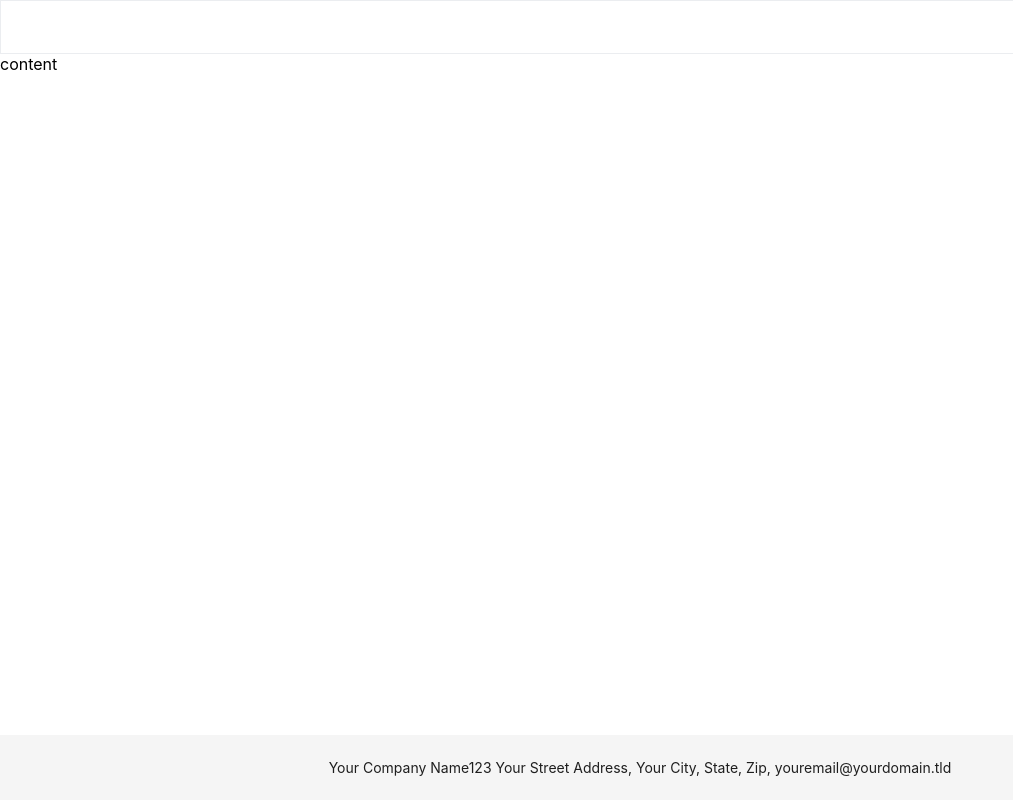
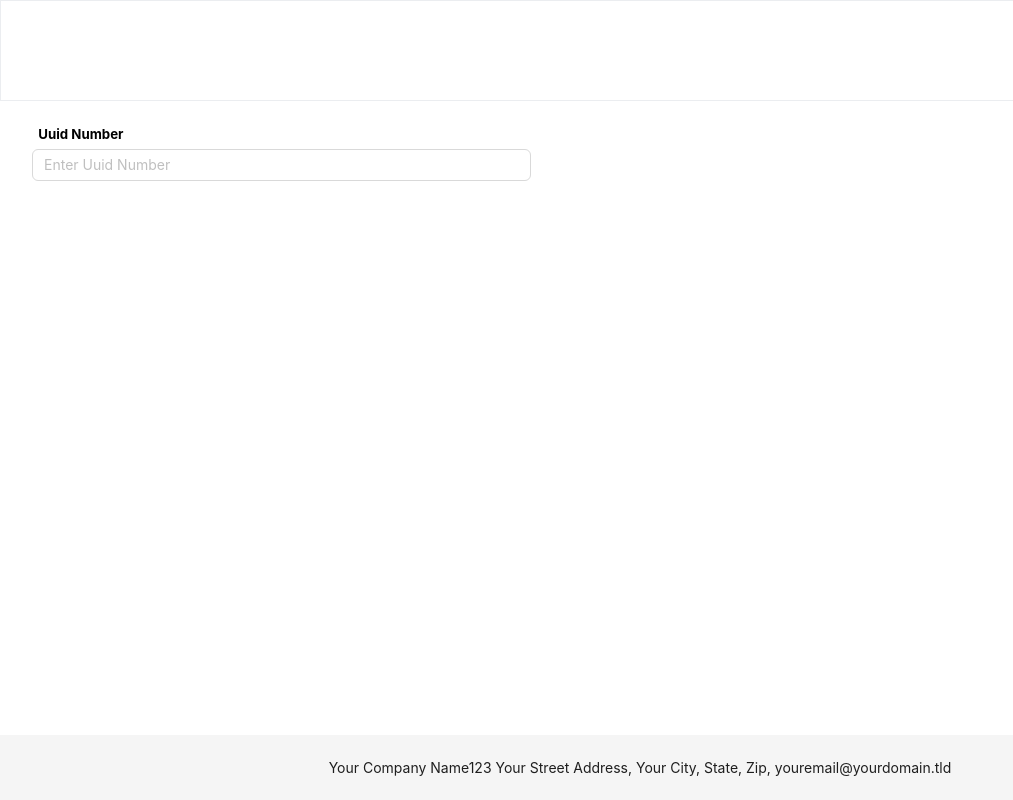
Before and after one commit to OpenNyAI/Jugalbandi-api-frontend, a React (Create React App) app: page / in a window 1280 px wide. Shown: the whole page, without its empty margins (0-1013 px from the left). Built offline with nearby package versions, Linux system fonts and the light colour scheme.

Commit message:
[Priya] Add. Uuid Number input field

```diff
--- a/src/App.css
+++ b/src/App.css
@@ -1,9 +1,4 @@
-.App-footer{
-  position: fixed;
-  left: 0;
-  bottom: 0;
-  width: 100%;
-  background-color: red;
-  color: white;
-  text-align: center;
+.Uuid-div{
+    margin-top: 2%;
+    margin-left: 2.5%;
 }
--- a/src/App.js
+++ b/src/App.js
@@ -1,17 +1,30 @@
-import React from 'react';
+import React, { useState } from 'react';
 import './components/Header.css';
 import Header from './components/Header';
 import Footer from './components/Footer';
 import './App.css';
+import UuidInput from './components/UuidInput';
 
-const App = () => (
+const App = () => {
+  const [uuid, setUuid] = useState('');
+
+  const onSetUuid = (number) => {
+    setUuid(number);
+    // eslint-disable-next-line no-console
+    console.log(uuid);
+  };
+  return (
     <>
       <Header title="Jugalbandi" />
-    <div>content</div>
-    <div className="App-footer">
+      <div className="Uuid-div">
+        <UuidInput onSetUuid={onSetUuid} />
+      </div>
+      <div>
         <Footer footerText="Your Company Name123 Your Street Address, Your City, State, Zip, youremail@yourdomain.tld" />
       </div>
 
     </>
   );
+};
+
 export default App;
--- a/src/components/Footer.css
+++ b/src/components/Footer.css
@@ -1,3 +1,12 @@
 .Footer-footerText{
     text-align: center;
 }
+
+.Footer-element{
+    position: fixed;
+    left: 0;
+    bottom: 0;
+    width: 100%;
+    color: white;
+    text-align: center;
+}
--- a/src/components/Footer.js
+++ b/src/components/Footer.js
@@ -5,9 +5,11 @@ import './Footer.css';
 const { Footer } = Layout;
 
 const CustomFooter = ({ footerText }) => (
-  <Footer className="Footer-footerText">
-    {footerText}
-  </Footer>
+  <div className="Footer-element">
+    <Footer className="Footer-footerText">
+      {footerText}
+    </Footer>
+  </div>
 );
 
 export default CustomFooter;
--- a/src/components/Header.css
+++ b/src/components/Header.css
@@ -5,4 +5,5 @@
   }
 .Header-title{
   color:white;
+  /* font-size: 100%; */
 }
--- a/src/components/Header.js
+++ b/src/components/Header.js
@@ -5,7 +5,12 @@ import { PageHeader } from '@ant-design/pro-layout';
 const Header = ({ title }) => (
   <PageHeader
     className="Header-pageHeader"
-    title={<span className="Header-title">{title}</span>}
+    title={(
+      <span className="Header-title">
+        {' '}
+        <h3>{title}</h3>
+      </span>
+)}
   />
 );
 
--- /dev/null
+++ b/src/components/UuidInput.css
@@ -0,0 +1,3 @@
+.UuidInput-title{
+    margin: 0.5%;
+}
--- /dev/null
+++ b/src/components/UuidInput.js
@@ -0,0 +1,18 @@
+import { Input } from 'antd';
+import React from 'react';
+import './UuidInput.css';
+
+const UuidInput = ({ onSetUuid }) => {
+  const uuidNoChangeHandler = (e) => {
+    onSetUuid(e.target.value);
+  };
+
+  return (
+    <div>
+      <h5 className="UuidInput-title">Uuid Number</h5>
+      <Input style={{ width: '40%' }} placeholder="Enter Uuid Number" onChange={uuidNoChangeHandler} />
+    </div>
+  );
+};
+
+export default UuidInput;
```
Also changed, not shown: 1 other file (tests, documents, lock files or other folders). Lines whose indentation alone changed are shown as unchanged.
